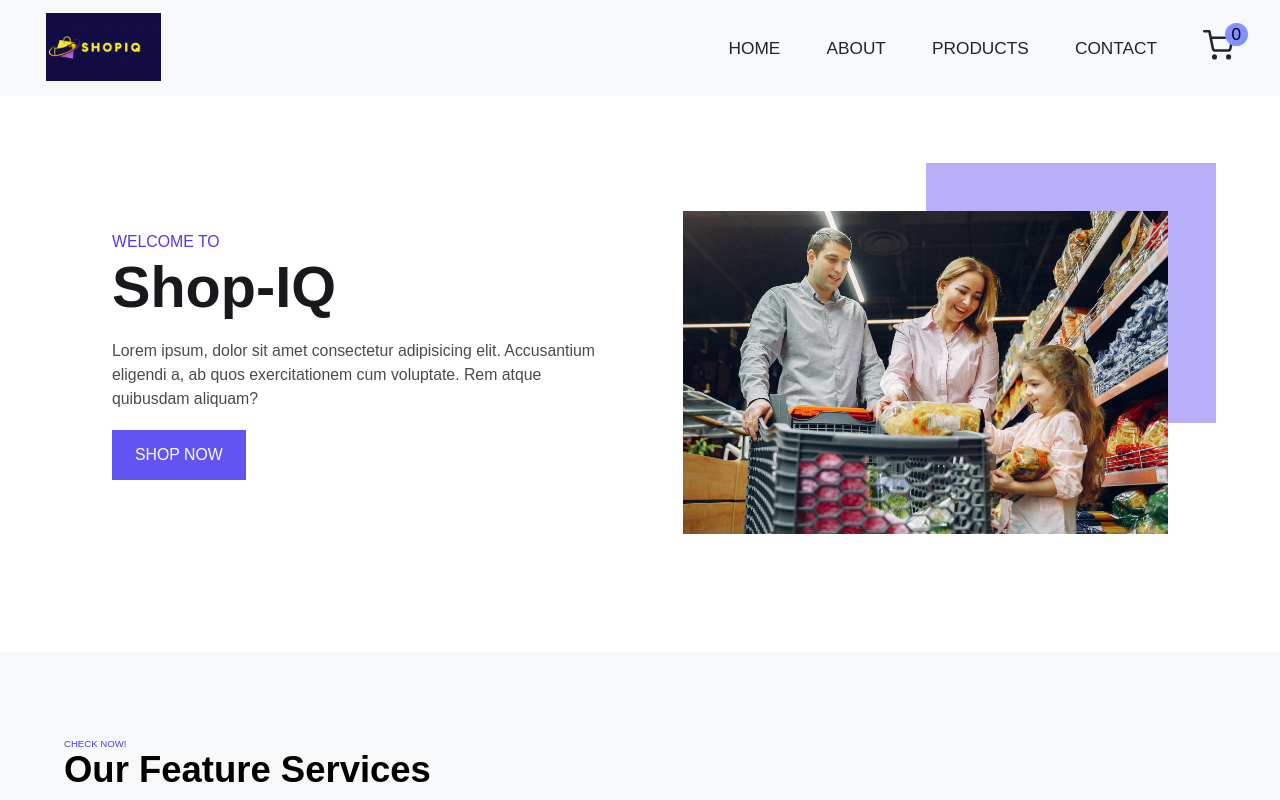
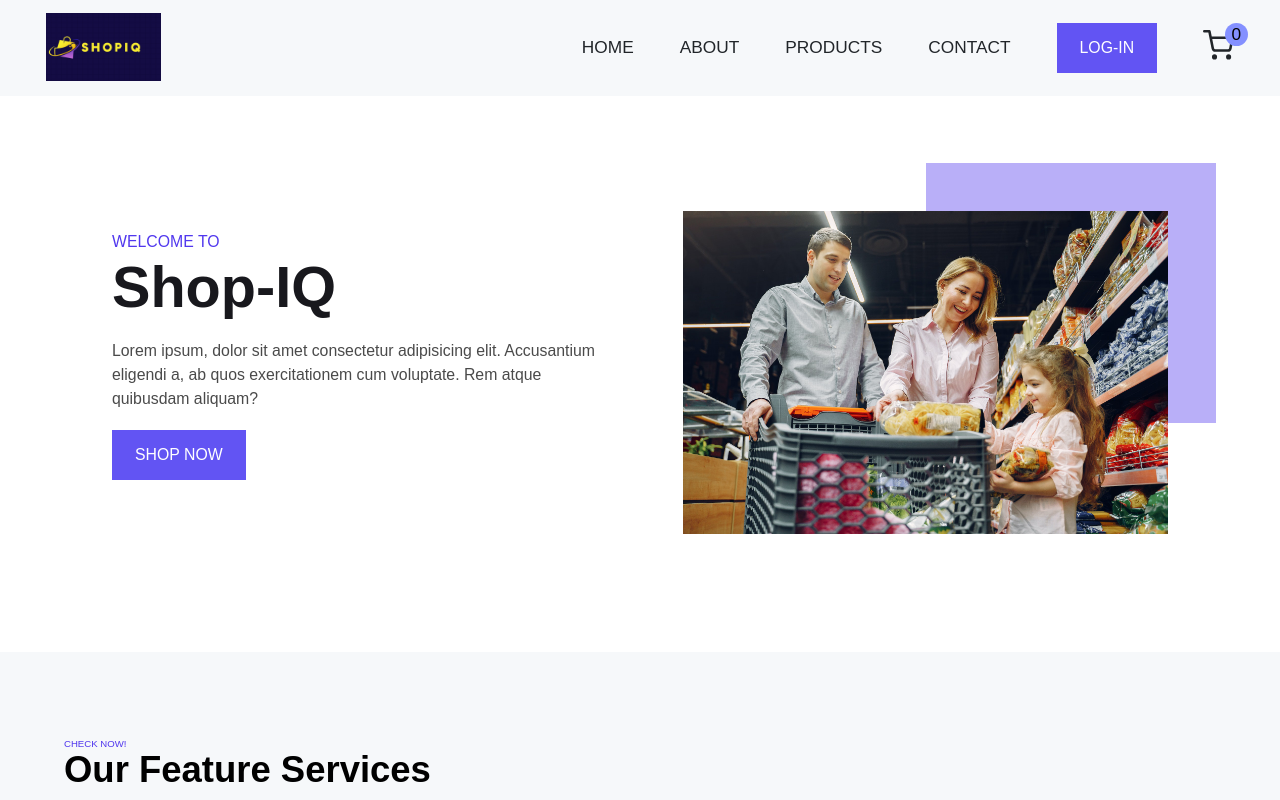
Before and after one commit to PiyushSinghal01/ShopIQ-APP, a React (Create React App) app: page / in a window 1280 px wide. Shown: the top 800 px of the page. Built offline with nearby package versions, Linux system fonts and the light colour scheme; no server answers.

Commit message:
log-in log-out added

```diff
--- a/package.json
+++ b/package.json
@@ -3,6 +3,7 @@
   "version": "0.1.0",
   "private": true,
   "dependencies": {
+    "@auth0/auth0-react": "^2.2.4",
     "@testing-library/jest-dom": "^5.17.0",
     "@testing-library/react": "^13.4.0",
     "@testing-library/user-event": "^13.5.0",
--- a/src/components/Nav.js
+++ b/src/components/Nav.js
@@ -4,11 +4,15 @@
 import { FiShoppingCart } from "react-icons/fi";
 import { CgMenu, CgClose } from "react-icons/cg";
 import { useCartContext } from "../context/CartContext";
+import { Button } from "../styles/Button"
+import {useAuth0} from "@auth0/auth0-react"
 
 const Nav = () => {
   const [menuIcon, setMenuIcon] = useState(false);
 
   const {total_item} = useCartContext();
+
+  const { loginWithRedirect, logout, isAuthenticated } = useAuth0();
 
   return (
     <NavBar>
@@ -58,6 +62,18 @@
               Contact
             </NavLink>
           </li>
+
+
+              <li>
+                {
+                  isAuthenticated ?
+                  <Button onClick={() => {logout({returnTo : window.location.origin })}}>Log-Out</Button>
+                  :
+                  <Button onClick={() => {loginWithRedirect()}}>Log-In</Button>
+                }
+              </li>
+
+
           <li>
             <NavLink
               to="/cart"
--- a/src/index.js
+++ b/src/index.js
@@ -1,15 +1,23 @@
-import React from 'react';
-import ReactDOM from 'react-dom/client';
-import './index.css';
-import App from './App';
-import reportWebVitals from './reportWebVitals';
-import { AppProvider } from './context/ProductContext';
-import FilterContextProvider from './context/FilterContext';
-import { CartProvider } from './context/CartContext';
+import React from "react";
+import ReactDOM from "react-dom/client";
+import "./index.css";
+import App from "./App";
+import reportWebVitals from "./reportWebVitals";
+import { AppProvider } from "./context/ProductContext";
+import FilterContextProvider from "./context/FilterContext";
+import { CartProvider } from "./context/CartContext";
+import {Auth0Provider} from "@auth0/auth0-react"
 
-const root = ReactDOM.createRoot(document.getElementById('root'));
+const root = ReactDOM.createRoot(document.getElementById("root"));
 root.render(
   <React.StrictMode>
+    <Auth0Provider
+      domain="dev-zzkuzifmwmqeah21.us.auth0.com"
+      clientId="nigcG9vYycaVFYMVuoIiLOAFyjDBXWgw"
+      authorizationParams={{
+        redirect_uri: window.location.origin,
+      }}
+    >
       <AppProvider>
         <FilterContextProvider>
           <CartProvider>
@@ -17,6 +25,7 @@
           </CartProvider>
         </FilterContextProvider>
       </AppProvider>
+    </Auth0Provider>
   </React.StrictMode>
 );
 
```
Also changed, not shown: 1 other file (tests, documents, lock files or other folders). Lines whose indentation alone changed are shown as unchanged.
